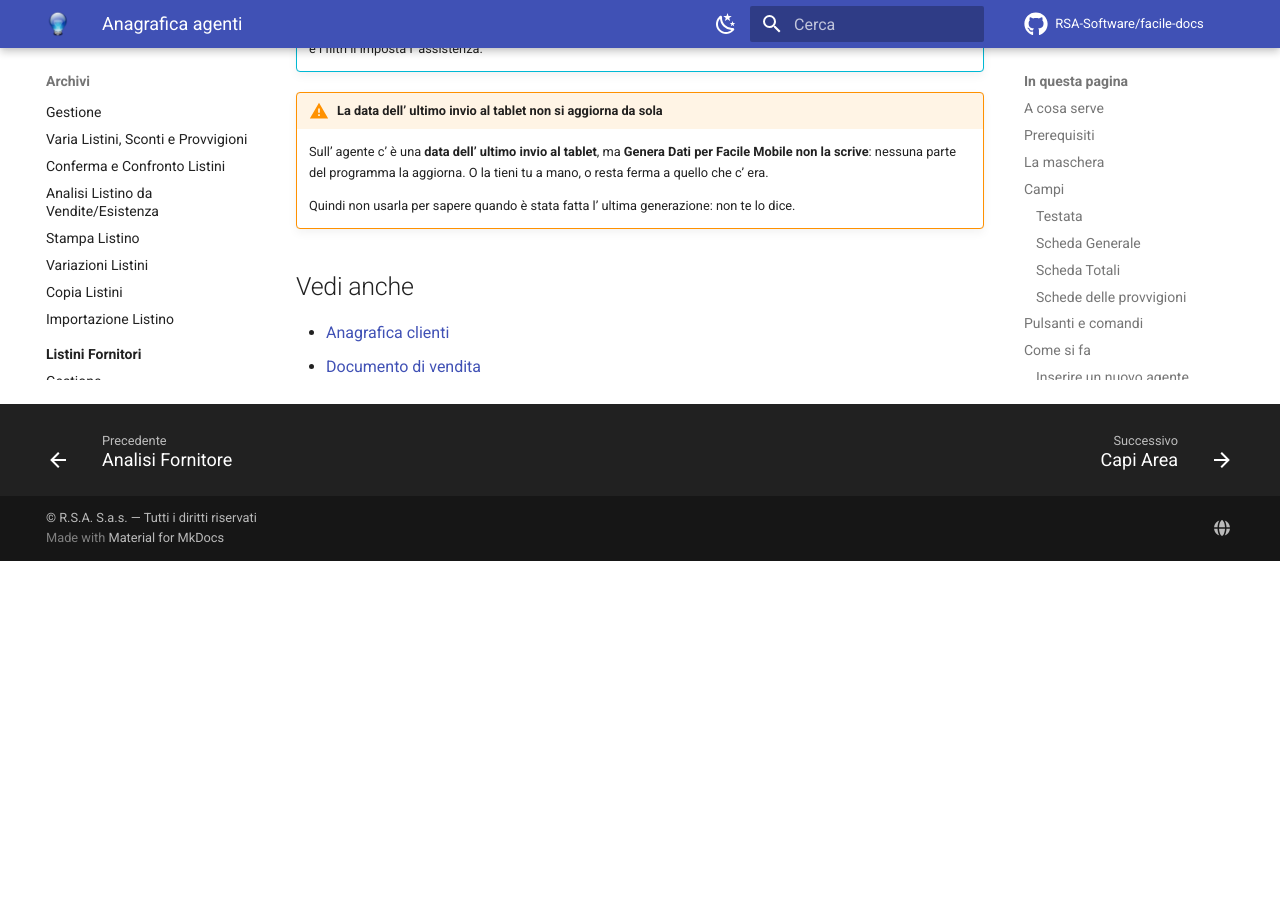
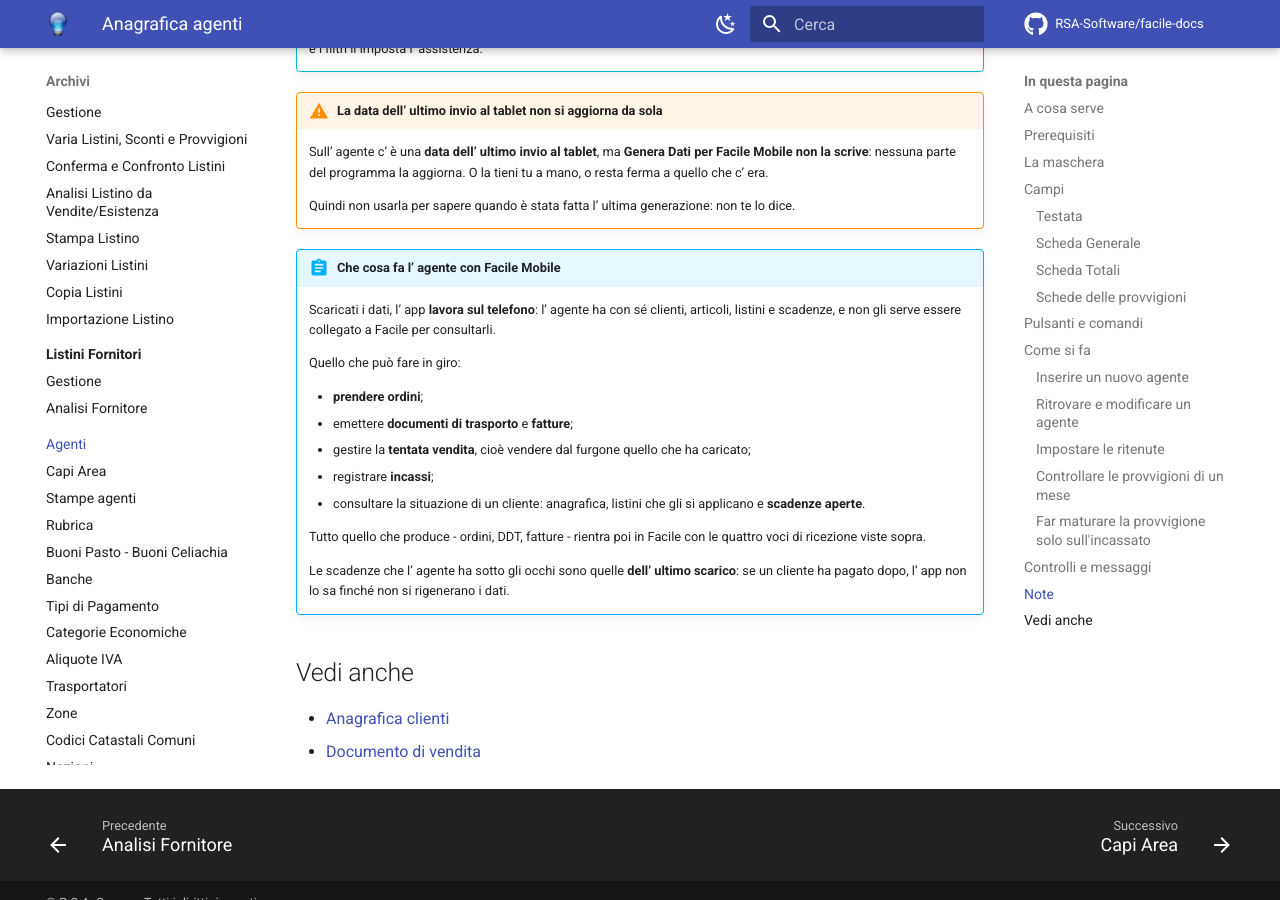
Before and after one commit to RSA-Software/facile-docs, an MkDocs documentation site: the page built from docs/moduli/anagrafiche/anagrafica-agenti.md, in a window 1280 px wide and 900 px high, scrolled down 9901 px. Built offline with MkDocs 1.6.1 and Material for MkDocs 9.7.7, drawn with Linux system fonts in a browser that asks for light colours; comment, search, counter and statistics services are not loaded; before the commit the page ends 10462 px from its top, so only the background shows below that.

Commit message:
Agenti: che cosa fa l'agente con Facile Mobile
Scaricati i dati l'app lavora sul telefono: ordini, DDT e fatture, tentata
vendita, incassi, e la consultazione di clienti, articoli, listini e scadenze.
Tutto quello che produce rientra con le quattro voci di ricezione.

Aggiunta anche la conseguenza che conta per chi legge: le scadenze che
l'agente vede sono quelle dell'ultimo scarico, quindi un pagamento arrivato
dopo lui non lo sa.

Restano due dettagli operativi, piu' piccoli: se l'app avvisa quando i dati
sono vecchi, e cosa succede se lo stesso ordine rientra due volte.

```diff
--- a/docs/moduli/anagrafiche/anagrafica-agenti.md
+++ b/docs/moduli/anagrafiche/anagrafica-agenti.md
@@ -320,7 +320,30 @@ vuoto la voce **Modifica** non apre nulla e non dà alcun messaggio.
     Quindi non usarla per sapere quando è stata fatta l’ ultima
     generazione: non te lo dice.
 
-<!-- DA VERIFICARE: Facile Mobile non ha un manuale suo, quindi il lato app va scritto qui. Dai sorgenti di Facile non si ricava - e i sorgenti dell' app non sono su questo computer. Servono: cosa vede l' agente all' apertura, cosa puo' fare senza campo, come si accorge che i dati scaricati sono vecchi, e cosa succede se rientra due volte lo stesso ordine. Da raccogliere a voce, oppure dando accesso ai sorgenti dell' app. -->
+!!! abstract "Che cosa fa l’ agente con Facile Mobile"
+
+    Scaricati i dati, l’ app **lavora sul telefono**: l’ agente ha con
+    sé clienti, articoli, listini e scadenze, e non gli serve essere
+    collegato a Facile per consultarli.
+
+    Quello che può fare in giro:
+
+    - **prendere ordini**;
+    - emettere **documenti di trasporto** e **fatture**;
+    - gestire la **tentata vendita**, cioè vendere dal furgone quello che
+      ha caricato;
+    - registrare **incassi**;
+    - consultare la situazione di un cliente: anagrafica, listini che gli
+      si applicano e **scadenze aperte**.
+
+    Tutto quello che produce - ordini, DDT, fatture - rientra poi in
+    Facile con le quattro voci di ricezione viste sopra.
+
+    Le scadenze che l’ agente ha sotto gli occhi sono quelle **dell’
+    ultimo scarico**: se un cliente ha pagato dopo, l’ app non lo sa
+    finché non si rigenerano i dati.
+
+<!-- DA VERIFICARE: due dettagli operativi di Facile Mobile, per la parte «cosa puo' andare storto» del manuale. 1) L' app avvisa l' agente quando i dati che ha in mano sono vecchi, o se ne accorge solo dalla data dello scarico? 2) Se lo stesso ordine rientra due volte in Facile - per esempio perche' la ricezione e' stata lanciata due volte - viene riconosciuto come gia' importato o si duplica? -->
 
 ## Vedi anche
 
```
Also changed, not shown: DOMANDE-APERTE.md (+1 -1 lines).
